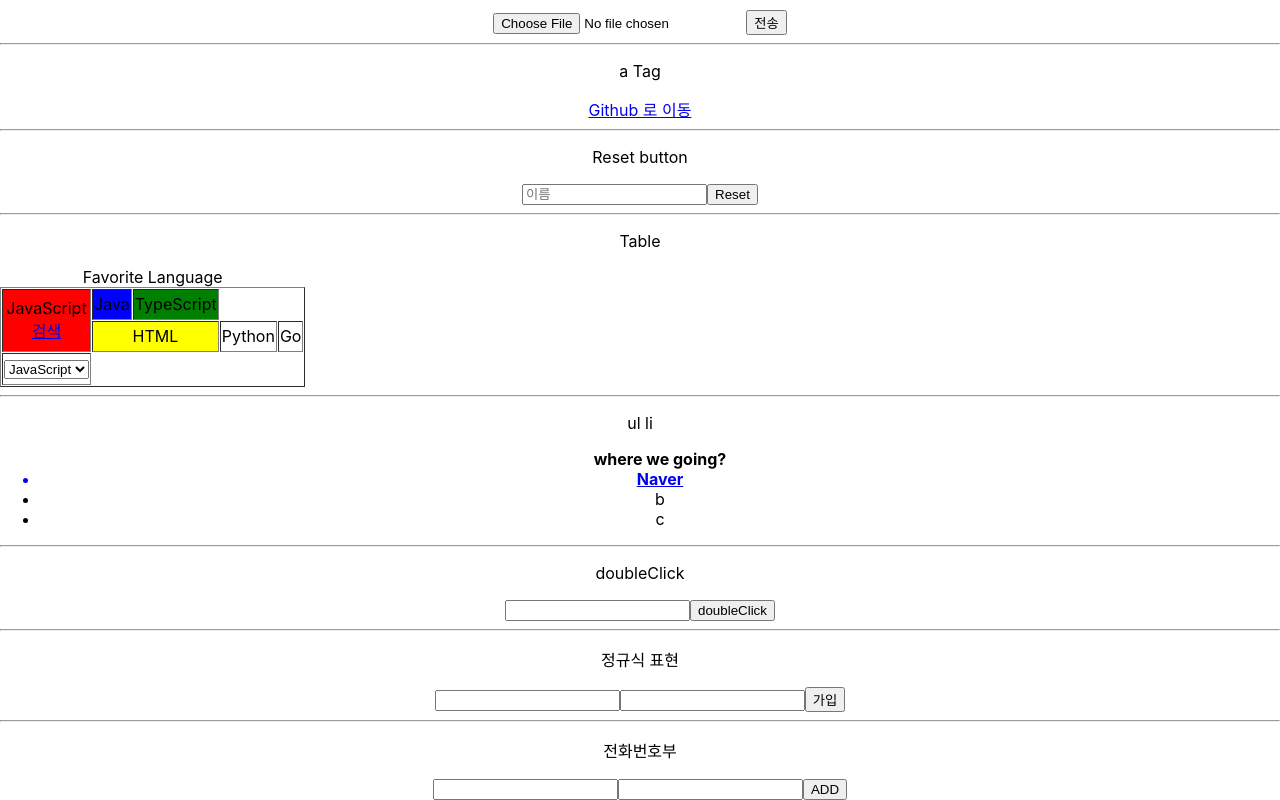
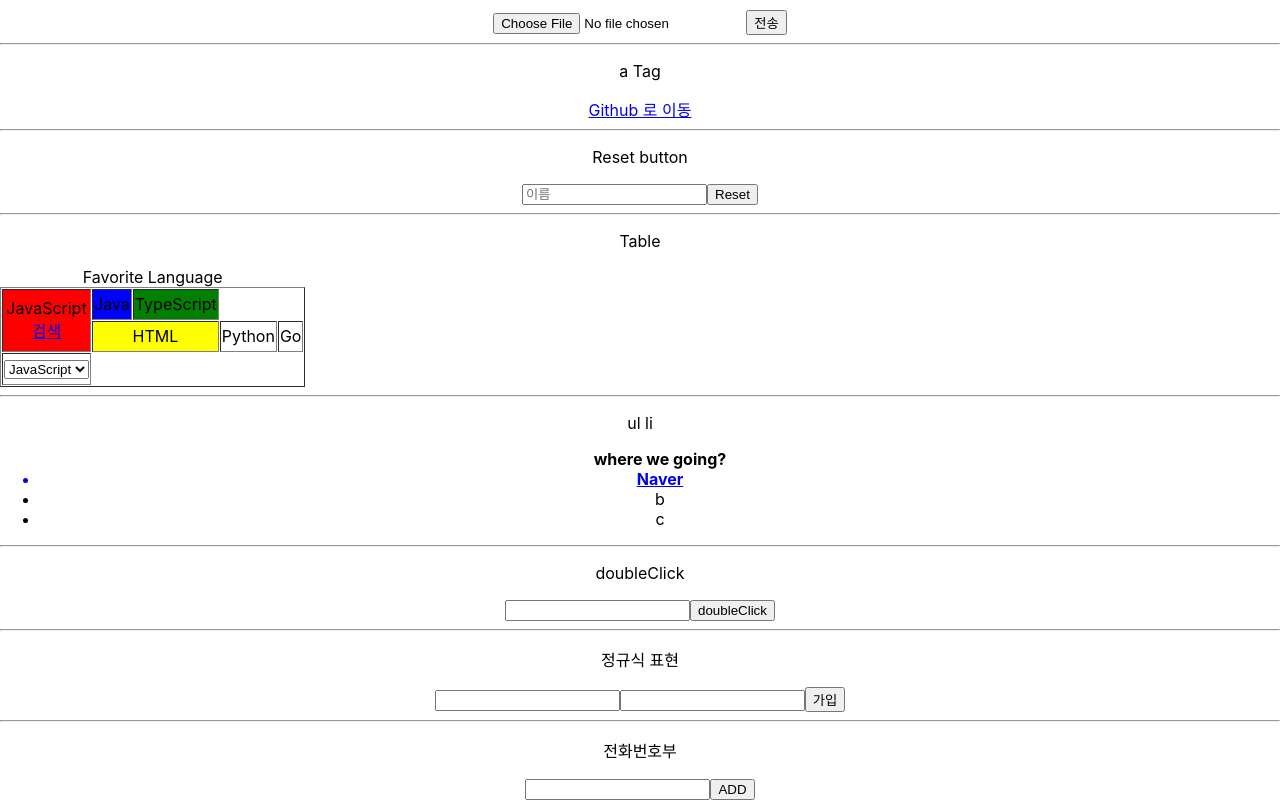
Before and after one commit to bigveloper/react_ToDoList, a React (Create React App) app: page / in a window 1280 px wide. Shown: the part 813-1613 px from the top of the page. Built offline with nearby package versions, Linux system fonts and the light colour scheme.

Commit message:
i don't know how to use form

```diff
--- a/src/App.js
+++ b/src/App.js
@@ -330,9 +330,7 @@ function App() {
             </form>
             <hr />
             <p>전화번호부</p>
-            <form>
             <input type="text" value={callBook} onChange={onCallbook} />
-                <input type="text" value={callUser} onChange={onCalluser} />
             <button onClick={addCallbook}>ADD</button>
             {callList.map((item, index) => (
                 <div key={index}>
@@ -341,7 +339,6 @@ function App() {
                     <button onClick={() => numberDelete(index)}>Delete</button>
                 </div>
             ))}
-            </form>
         </div>
     );
 }
```
Lines whose indentation alone changed are shown as unchanged.
